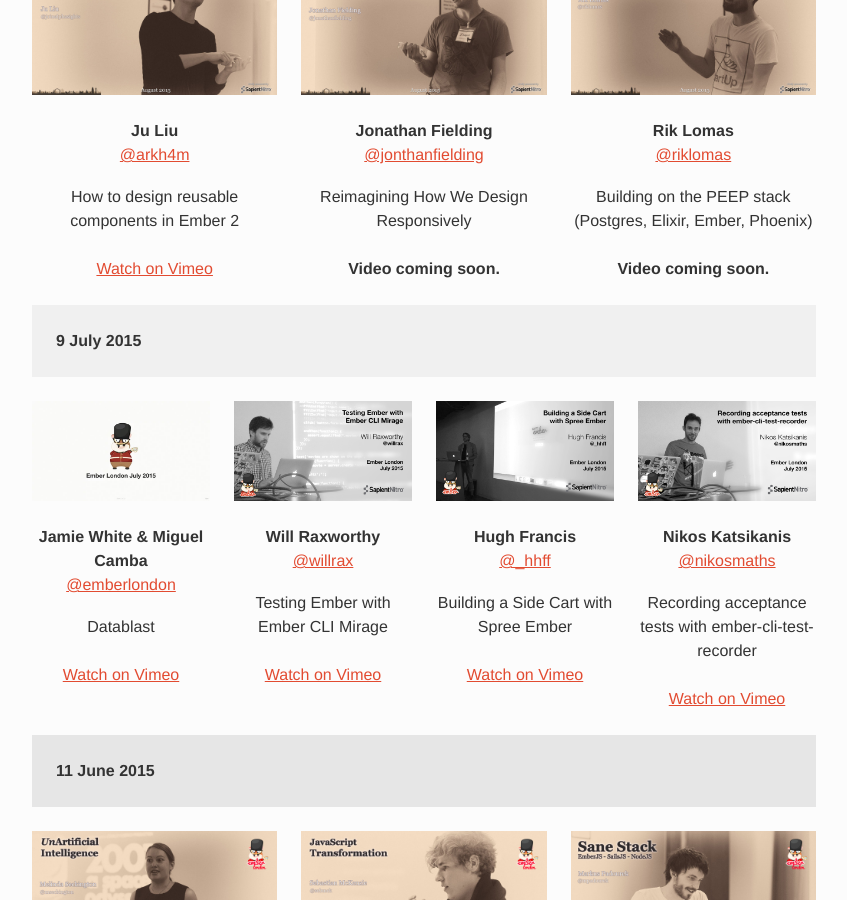
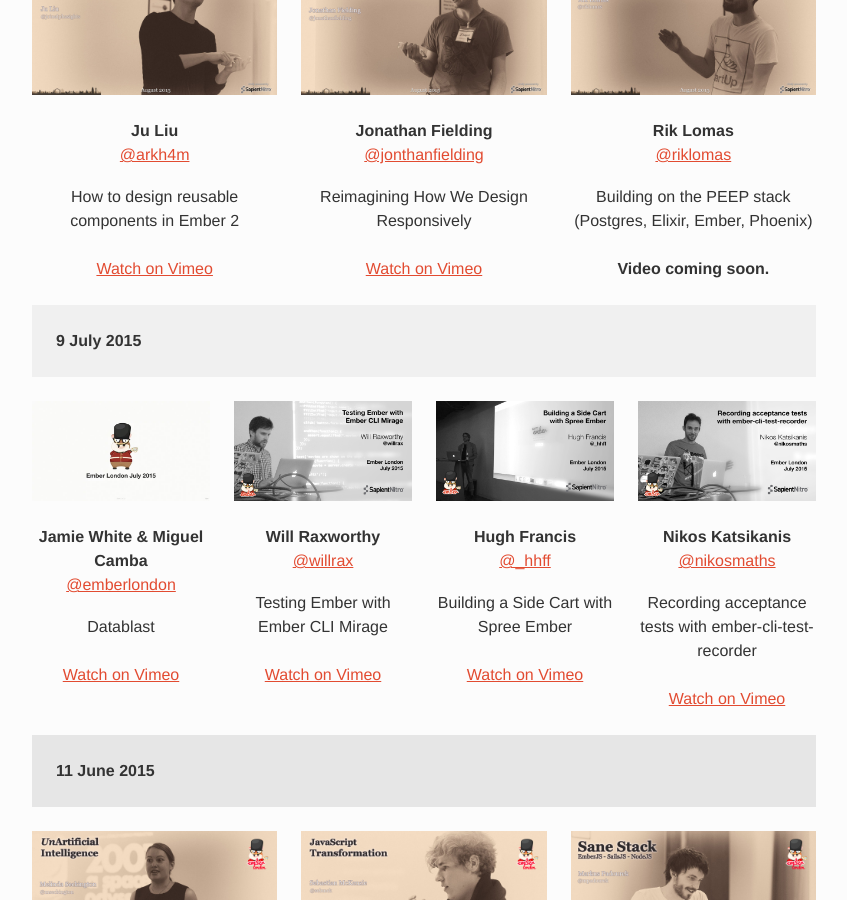
Before and after one commit to emberlondon/emberlondon.github.io, a Jekyll site: the page built from index.html, in a window 1280 px wide and 900 px high, scrolled down 1902 px. Shown: the whole window, without its empty margins (216-1063 px from the left). Built offline with Jekyll 4.4.1, drawn with Linux system fonts in a browser that asks for light colours; nearby versions of some CDN libraries; some of the changed lines change nothing that is shown.

Commit message:
Add Jonathan Fielding URL

```diff
--- a/_data/previous-events.yml
+++ b/_data/previous-events.yml
@@ -9,6 +9,7 @@
     speaker_twitter: jonthanfielding
     image: images/speakers/jonthanfielding.jpg
     info: Reimagining How We Design Responsively
+    video_url: https://vimeo.com/136694808
   - speaker_name: Rik Lomas
     speaker_twitter: riklomas
     image: images/speakers/riklomas.jpg
```
